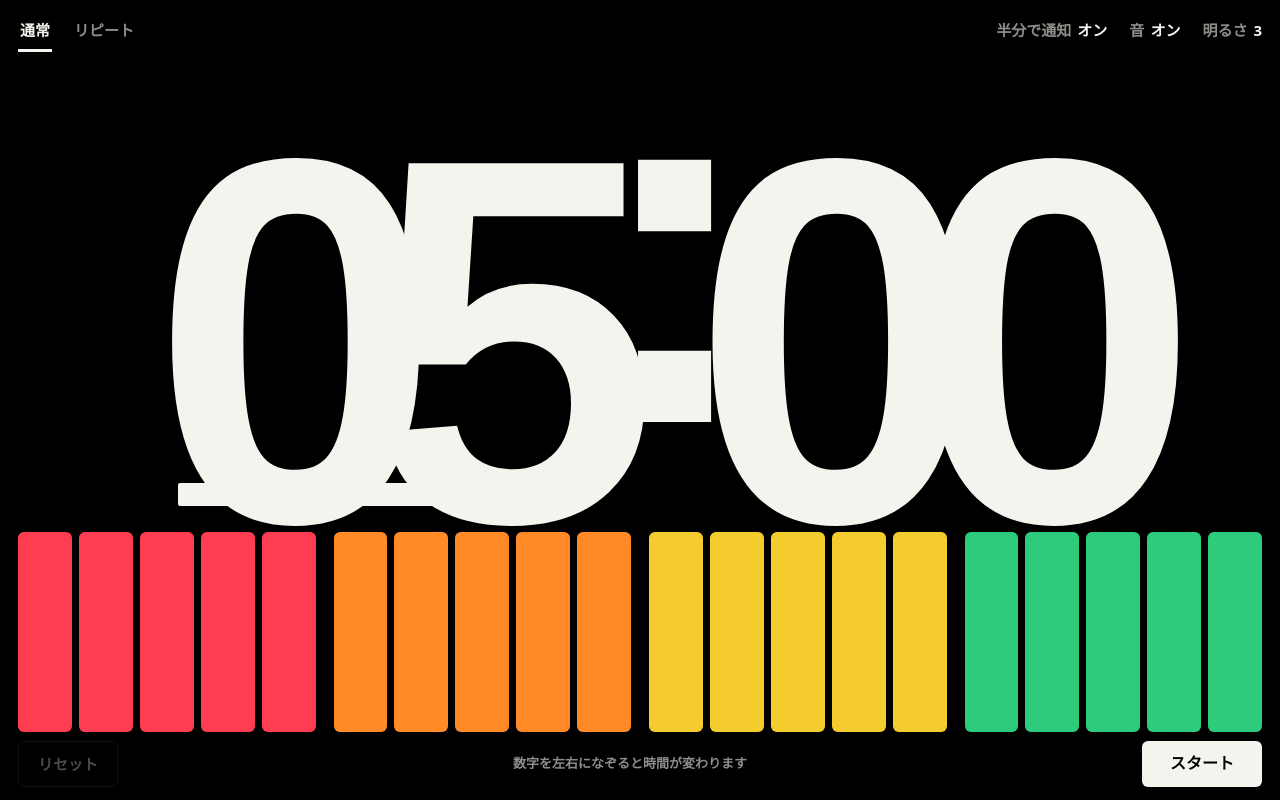
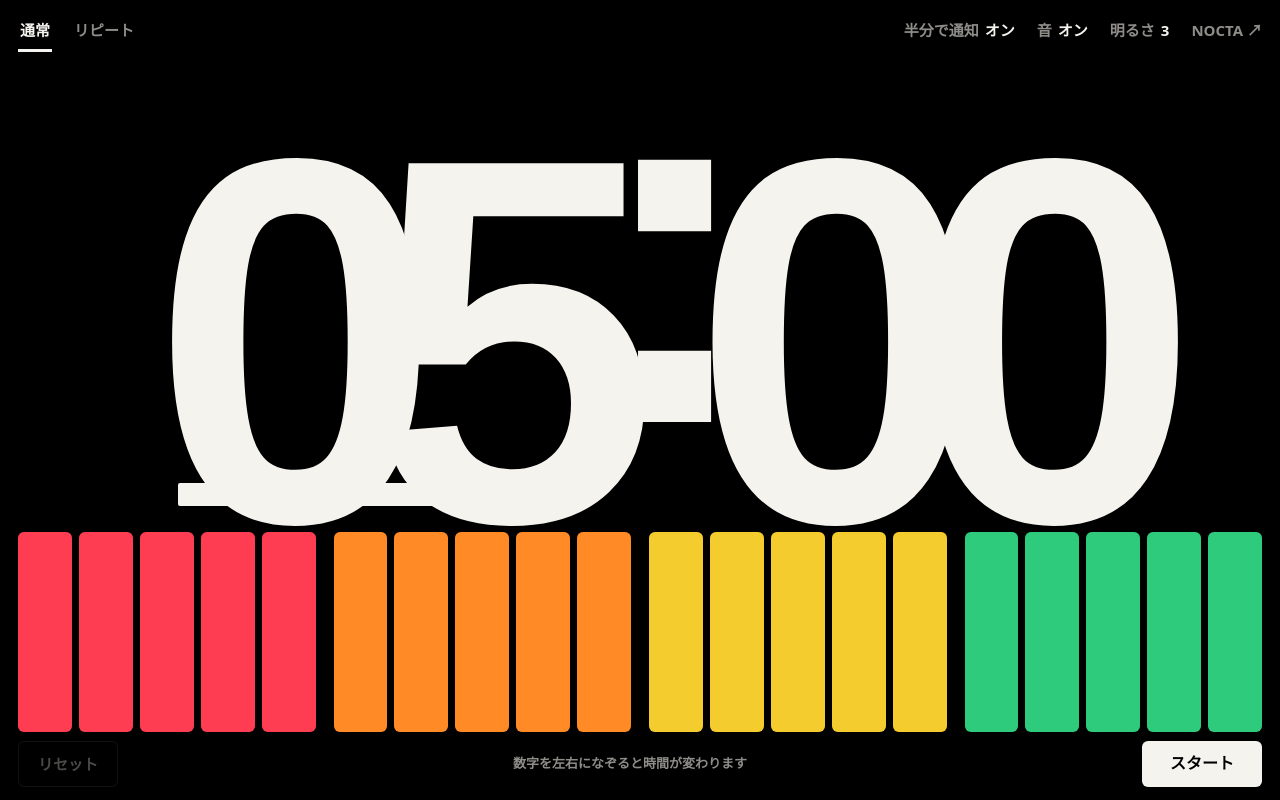
Before and after one commit to kutakuta1001/bar-timer, a plain HTML site: page docs/index.html in a window 1280 px wide. Drawn offline with Linux system fonts and the light colour scheme.

Commit message:
名前を Bar Timer に統一し、NOCTA の紹介ページへのリンクを足す
画面の題名・ホーム画面の名前・manifest を「Bar Timer」にそろえる。
上段の右端に NOCTA の紹介ページへのリンクを置き、計測中は押し間違えないよう隠す。
古い版が端末に残らないよう CACHE を v2 に上げる。

Co-Authored-By: Claude Opus 5.5 <noreply@anthropic.com>

```diff
--- a/docs/index.html
+++ b/docs/index.html
@@ -2,13 +2,13 @@
 <html lang="ja">
 <head>
 <meta charset="utf-8">
-<title>バータイマー</title>
+<title>Bar Timer</title>
 <meta name="viewport" content="width=device-width, initial-scale=1, maximum-scale=1, user-scalable=no, viewport-fit=cover">
 <meta name="theme-color" content="#000000">
 <meta name="apple-mobile-web-app-capable" content="yes">
 <meta name="mobile-web-app-capable" content="yes">
 <meta name="apple-mobile-web-app-status-bar-style" content="black-translucent">
-<meta name="apple-mobile-web-app-title" content="バータイマー">
+<meta name="apple-mobile-web-app-title" content="Bar Timer">
 <link rel="manifest" href="manifest.webmanifest">
 <link rel="apple-touch-icon" href="icons/icon-180.png">
 <link rel="icon" href="icons/icon-192.png">
@@ -105,6 +105,17 @@
     color: var(--ink);
   }
   .toggles button[aria-pressed="false"] b { color: var(--mute); }
+  /* NOCTA の紹介ページへ戻るリンク。計測中は押し間違えないよう見せない（場所は空けたまま） */
+  .about {
+    display: inline-flex;
+    align-items: center;
+    min-height: 44px;
+    color: var(--mute);
+    text-decoration: none;
+    white-space: nowrap;
+  }
+  .about:focus-visible { outline: 2px solid var(--ink); outline-offset: 3px; }
+  body:not([data-status="idle"]) .about { visibility: hidden; }
 
   /* ---- 中段: 残り時間の数字 ---- */
   .readout {
@@ -343,6 +354,7 @@
       <button type="button" id="t-half" aria-pressed="true">半分で通知<b>オン</b></button>
       <button type="button" id="t-sound" aria-pressed="true">音<b>オン</b></button>
       <button type="button" id="t-dim" aria-label="明るさを切り替える">明るさ<b>3</b></button>
+      <a class="about" href="https://kutakuta1001.github.io/NOCTA/bar-timer/" target="_blank" rel="noopener" aria-label="Bar Timer の紹介（NOCTA）を開く">NOCTA ↗</a>
     </div>
   </header>
 
--- a/docs/sw.js
+++ b/docs/sw.js
@@ -2,7 +2,7 @@
  * オフラインでも開けるよう、アプリ一式を端末に保存しておく。
  * 中身を更新したら CACHE の番号を上げる（古い保存分が消える）。
  */
-const CACHE = 'bar-timer-v1';
+const CACHE = 'bar-timer-v2';
 const ASSETS = [
   './',
   './index.html',
```
Also changed, not shown: docs/manifest.webmanifest, 1 other file.
